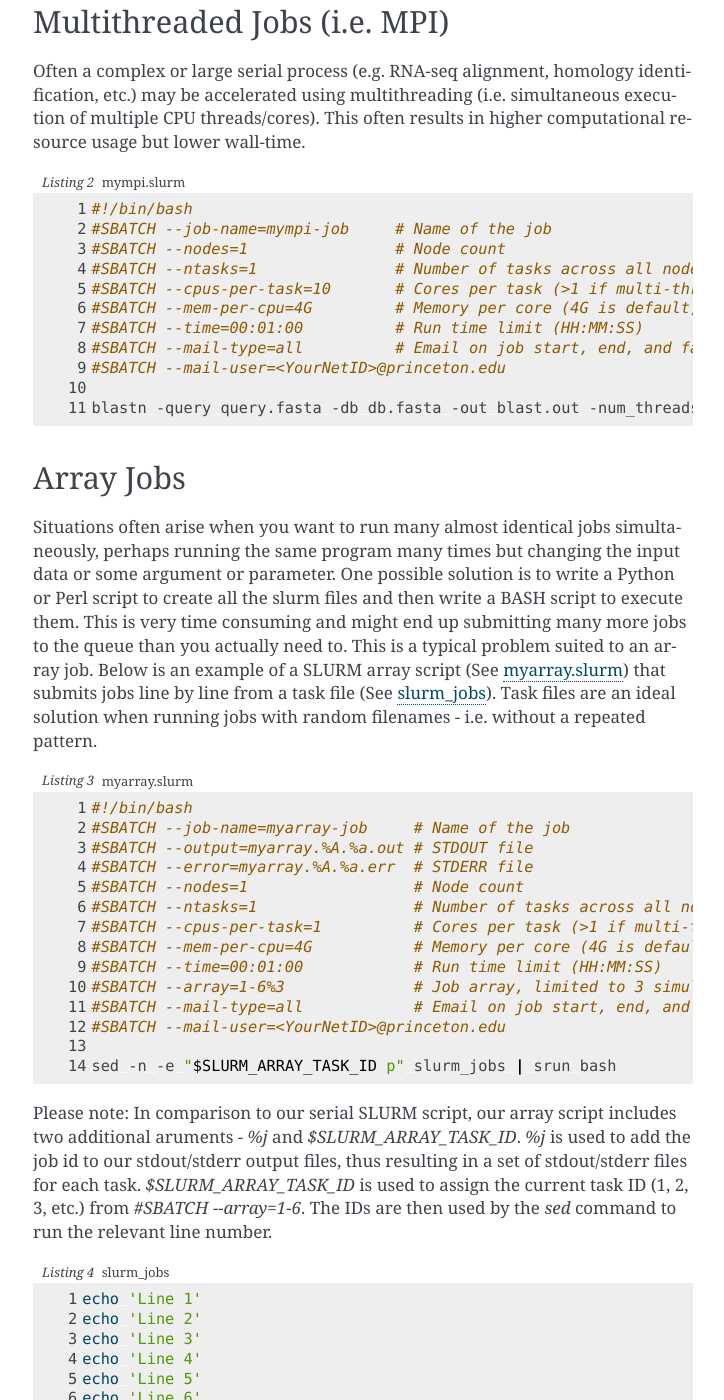
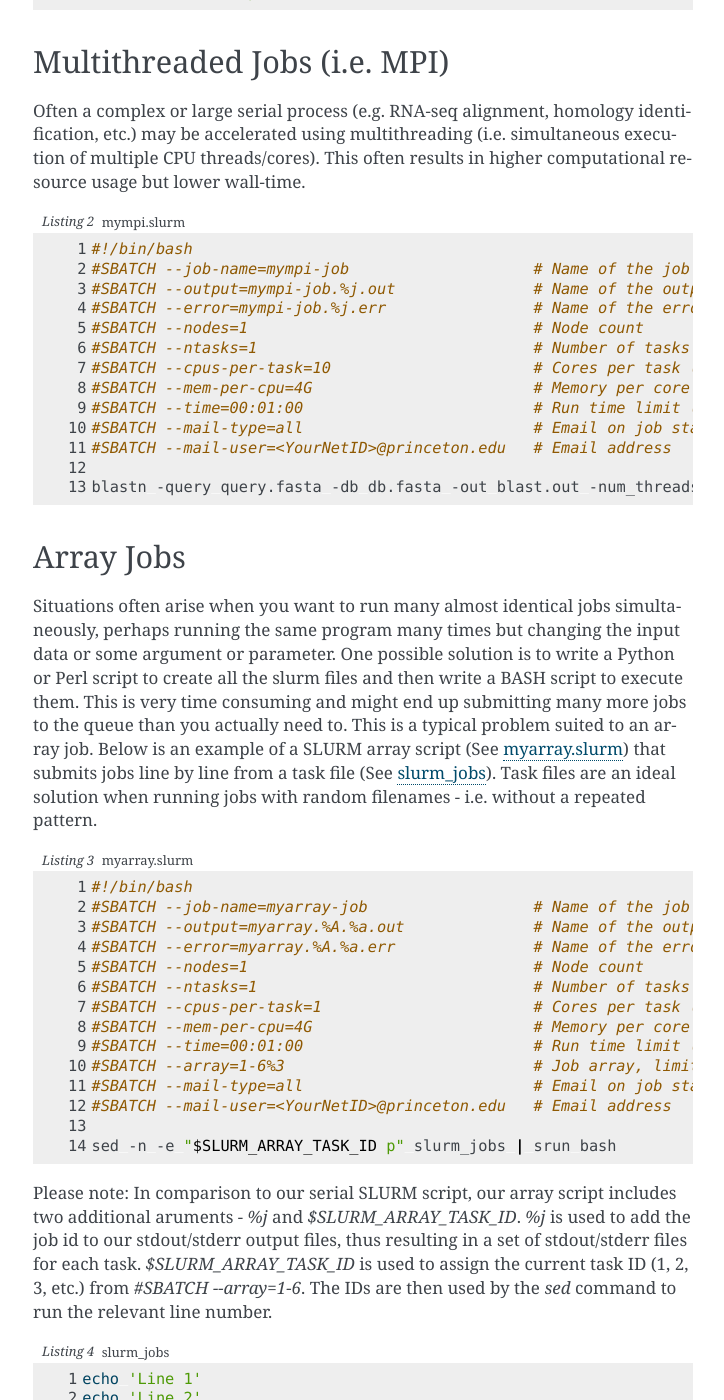
Before and after one commit to kocherlab/kocher_guides, a Sphinx documentation site: the page built from docs/Guides/SLURM.rst, in a window 1280 px wide and 1400 px high, scrolled down 612 px. Shown: the whole window, without its empty margins (387-1111 px from the left). Built offline with Sphinx 7.4.7, drawn with Linux system fonts in a browser that asks for light colours; some of the changed text lies outside the part shown.

Commit message:
Update slurm stdout/stderr commands, link to Pton SLURM info

```diff
--- a/docs/Guides/SLURM.rst
+++ b/docs/Guides/SLURM.rst
@@ -14,14 +14,16 @@ Most scripts - including a large number of bioinformatic analyses and pipelines
    :name: myserial
 
    #!/bin/bash
-   #SBATCH --job-name=myserial-job  # Name of the job
-   #SBATCH --nodes=1                # Node count
-   #SBATCH --ntasks=1               # Number of tasks across all nodes
-   #SBATCH --cpus-per-task=1        # Cores per task (>1 if multi-threaded tasks)
-   #SBATCH --mem-per-cpu=4G         # Memory per core (4G is default)
-   #SBATCH --time=00:01:00          # Run time limit (HH:MM:SS)
-   #SBATCH --mail-type=all          # Email on job start, end, and fault
-   #SBATCH --mail-user=<YourNetID>@princeton.edu
+   #SBATCH --job-name=myserial-job                 # Name of the job
+   #SBATCH --output=myserial-job.%j.out            # Name of the output file (with jobID %j)
+   #SBATCH --error=myserial-job.%j.err             # Name of the error file (with jobID %j)
+   #SBATCH --nodes=1                               # Node count
+   #SBATCH --ntasks=1                              # Number of tasks across all nodes
+   #SBATCH --cpus-per-task=1                       # Cores per task (>1 if multi-threaded tasks)
+   #SBATCH --mem-per-cpu=4G                        # Memory per core (4G is default)
+   #SBATCH --time=00:01:00                         # Run time limit (HH:MM:SS)
+   #SBATCH --mail-type=all                         # Email on job start, end, and fault
+   #SBATCH --mail-user=<YourNetID>@princeton.edu   # Email address
 
    echo 'Hello world!'
    echo 'This is my first SLURM script'
@@ -39,14 +41,16 @@ Often a complex or large serial process (e.g. RNA-seq alignment, homology identi
    :name: myserial
 
    #!/bin/bash
-   #SBATCH --job-name=mympi-job     # Name of the job
-   #SBATCH --nodes=1                # Node count
-   #SBATCH --ntasks=1               # Number of tasks across all nodes
-   #SBATCH --cpus-per-task=10       # Cores per task (>1 if multi-threaded tasks)
-   #SBATCH --mem-per-cpu=4G         # Memory per core (4G is default)
-   #SBATCH --time=00:01:00          # Run time limit (HH:MM:SS)
-   #SBATCH --mail-type=all          # Email on job start, end, and fault
-   #SBATCH --mail-user=<YourNetID>@princeton.edu
+   #SBATCH --job-name=mympi-job                    # Name of the job
+   #SBATCH --output=mympi-job.%j.out               # Name of the output file (with jobID %j)
+   #SBATCH --error=mympi-job.%j.err                # Name of the error file (with jobID %j)
+   #SBATCH --nodes=1                               # Node count
+   #SBATCH --ntasks=1                              # Number of tasks across all nodes
+   #SBATCH --cpus-per-task=10                      # Cores per task (>1 if multi-threaded tasks)
+   #SBATCH --mem-per-cpu=4G                        # Memory per core (4G is default)
+   #SBATCH --time=00:01:00                         # Run time limit (HH:MM:SS)
+   #SBATCH --mail-type=all                         # Email on job start, end, and fault
+   #SBATCH --mail-user=<YourNetID>@princeton.edu   # Email address
 
    blastn -query query.fasta -db db.fasta -out blast.out -num_threads 10
 
@@ -63,17 +67,17 @@ Situations often arise when you want to run many almost identical jobs simultane
    :name: myarray
 
    #!/bin/bash
-   #SBATCH --job-name=myarray-job     # Name of the job
-   #SBATCH --output=myarray.%A.%a.out # STDOUT file
-   #SBATCH --error=myarray.%A.%a.err  # STDERR file
-   #SBATCH --nodes=1                  # Node count
-   #SBATCH --ntasks=1                 # Number of tasks across all nodes
-   #SBATCH --cpus-per-task=1          # Cores per task (>1 if multi-threaded tasks)
-   #SBATCH --mem-per-cpu=4G           # Memory per core (4G is default)
-   #SBATCH --time=00:01:00            # Run time limit (HH:MM:SS)
-   #SBATCH --array=1-6%3              # Job array, limited to 3 simultaneous tasks
-   #SBATCH --mail-type=all            # Email on job start, end, and fault
-   #SBATCH --mail-user=<YourNetID>@princeton.edu
+   #SBATCH --job-name=myarray-job                  # Name of the job
+   #SBATCH --output=myarray.%A.%a.out              # Name of the output files (with array jobID %A, and task number %a)
+   #SBATCH --error=myarray.%A.%a.err               # Name of the error files (with array jobID %A, and task number %a)
+   #SBATCH --nodes=1                               # Node count
+   #SBATCH --ntasks=1                              # Number of tasks across all nodes
+   #SBATCH --cpus-per-task=1                       # Cores per task (>1 if multi-threaded tasks)
+   #SBATCH --mem-per-cpu=4G                        # Memory per core (4G is default)
+   #SBATCH --time=00:01:00                         # Run time limit (HH:MM:SS)
+   #SBATCH --array=1-6%3                           # Job array, limited to 3 simultaneous tasks
+   #SBATCH --mail-type=all                         # Email on job start, end, and fault
+   #SBATCH --mail-user=<YourNetID>@princeton.edu   # Email address
 
    sed -n -e "$SLURM_ARRAY_TASK_ID p" slurm_jobs | srun bash
 
```
Also changed, not shown: other parts of docs/Guides/SLURM.rst (+1 -1 lines).
